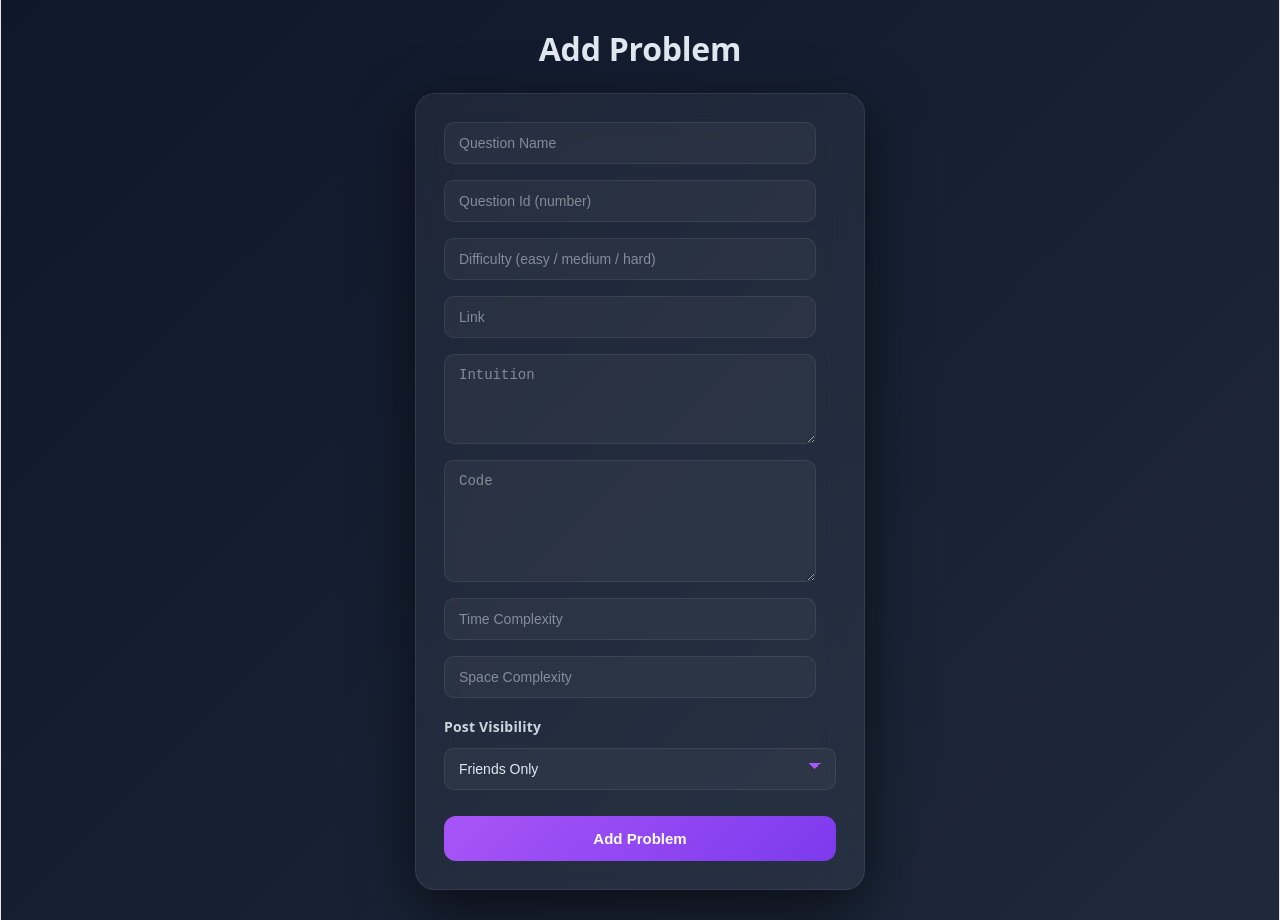
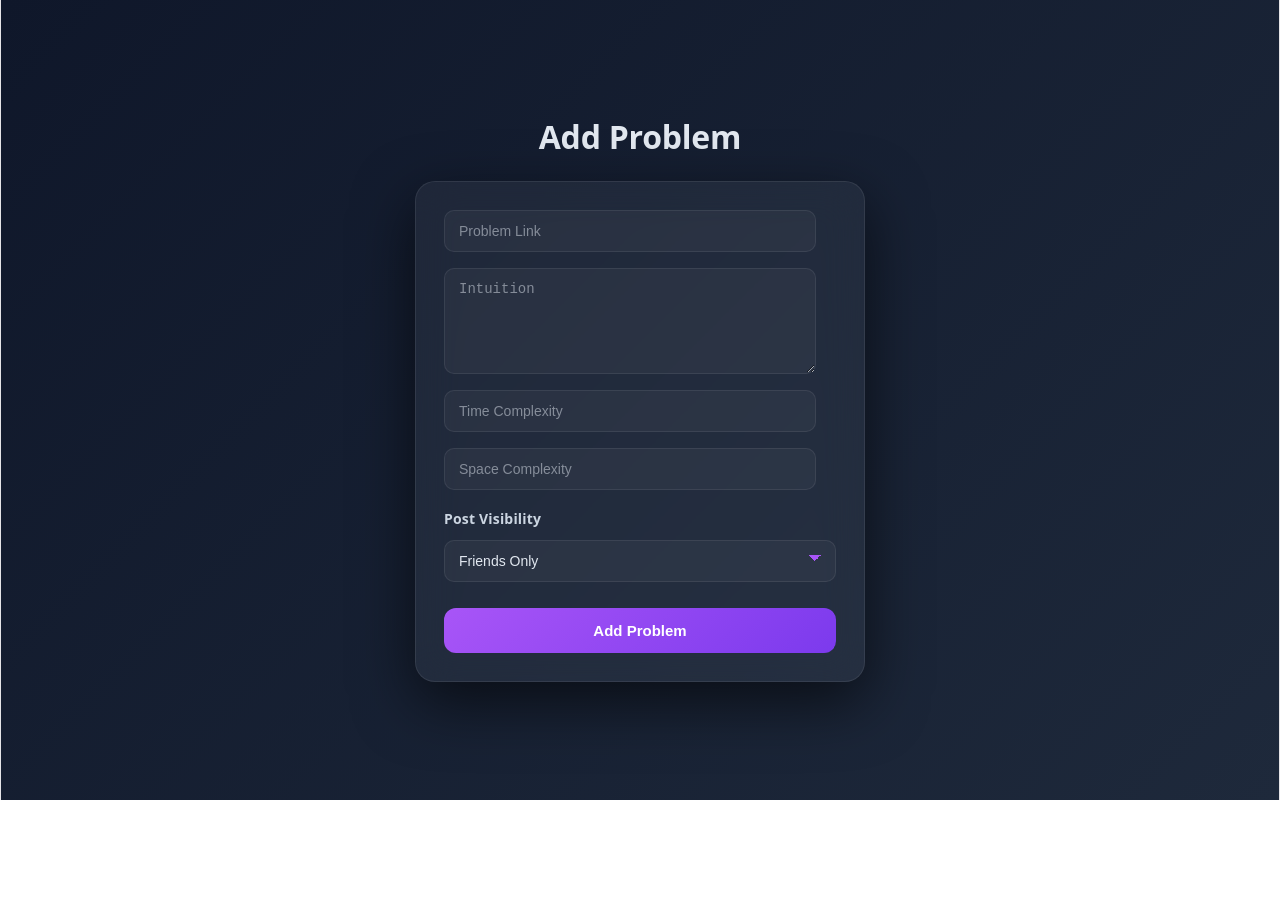
Before and after one commit to pavan-ganesh123/CodingFront, a React app: page /addProblem in a window 1280 px wide. After the commit the page ends 800 px from the top, so only its background shows below. Built offline with nearby package versions, Linux system fonts and the light colour scheme; the HTML template or start-up script is replaced by a standard one.

Commit message:
Reduced Inputs

```diff
--- a/src/AddProblem.jsx
+++ b/src/AddProblem.jsx
@@ -2,72 +2,24 @@ import React, { useState } from "react";
 import "./AddProblem.css";
 
 function AddProblem() {
-  const [questionName, setQuestionName] = useState("");
-  const [difficulty, setDifficulty] = useState("");
-  const [questionId, setQuestionId] = useState("");
   const [link, setLink] = useState("");
   const [intuition, setIntuition] = useState("");
-  const [code, setCode] = useState("");
-  const [message, setMessage] = useState("");
   const [timeComplexity, setTimeComplexity] = useState("");
   const [spaceComplexity, setSpaceComplexity] = useState("");
   const [visibility, setVisibility] = useState("FRIENDS");
+  const [message, setMessage] = useState("");
 
   const handleSubmit = async () => {
-    if (!questionId || isNaN(Number(questionId))) {
-      setMessage("Question ID must be a valid number");
+    if (!link.trim()) {
+      setMessage("Please enter a problem link");
       return;
     }
 
     try {
       const token = localStorage.getItem("token");
-      let platformName = "";
 
-      const lowerLink = link.toLowerCase();
-
-      if (lowerLink.includes("leetcode")) {
-        platformName = "Leetcode";
-      } else if (lowerLink.includes("codechef")) {
-        platformName = "Codechef";
-      } else if (lowerLink.includes("codeforces")) {
-        platformName = "Codeforces";
-      } else if (lowerLink.includes("cses")) {
-        platformName = "CSES";
-      } else {
-        platformName = "Other";
-      }
-      const createResponse = await fetch("http://localhost:8080/api/problems", {
-        method: "POST",
-        headers: {
-          "Content-Type": "application/json",
-          Authorization: `Bearer ${token}`,
-        },
-        body: JSON.stringify({
-        problem: {
-          questionName,
-          difficulty,
-          platformName,
-          questionId: Number(questionId),
-          link,
-          intuition,
-          code,
-          timeComplexity,
-          spaceComplexity,
-        },
-        visibility,
-      }),
-      });
-
-      if (!createResponse.ok) {
-        setMessage("Failed to save problem");
-        return;
-      }
-
-      const createdProblem = await createResponse.json();
-      const problemId = createdProblem.id;
-
-      const solveResponse = await fetch(
-        `http://localhost:8080/api/problems/my/solve?problemId=${problemId}`,
+      const response = await fetch(
+        "http://localhost:8080/api/problems/my/solve",
         {
           method: "POST",
           headers: {
@@ -75,32 +27,37 @@ function AddProblem() {
             Authorization: `Bearer ${token}`,
           },
           body: JSON.stringify({
-            solutionCode: code,
-            intuition: intuition,
-            timeComplexity: timeComplexity,
-            spaceComplexity: spaceComplexity,
+            link,
+            intuition,
+            timeComplexity,
+            spaceComplexity,
+            visibility,
+            timeTaken: null,
           }),
         }
       );
 
-      if (!solveResponse.ok) {
-        setMessage("Problem saved but marking as solved failed");
+      if (!response.ok) {
+        const errorText = await response.text();
+
+        setMessage(
+          errorText || "❌ Failed to add problem"
+        );
+
         return;
       }
 
-      setMessage("✅ Problem added and marked as solved!");
+      setMessage("✅ Problem added successfully!");
 
-      setQuestionName("");
-      setDifficulty("");
-      setQuestionId("");
       setLink("");
       setIntuition("");
-      setCode("");
       setTimeComplexity("");
       setSpaceComplexity("");
+      setVisibility("FRIENDS");
+
     } catch (error) {
-      console.error("Error:", error);
-      setMessage("Server error");
+      console.error(error);
+      setMessage("❌ Server error");
     }
   };
 
@@ -111,28 +68,7 @@ function AddProblem() {
       <div className="adding_card" style={{ maxWidth: "450px" }}>
         <input
           className="input"
-          placeholder="Question Name"
-          value={questionName}
-          onChange={(e) => setQuestionName(e.target.value)}
-        />
-
-        <input
-          className="input"
-          placeholder="Question Id (number)"
-          value={questionId}
-          onChange={(e) => setQuestionId(e.target.value)}
-        />
-
-        <input
-          className="input"
-          placeholder="Difficulty (easy / medium / hard)"
-          value={difficulty}
-          onChange={(e) => setDifficulty(e.target.value)}
-        />
-
-        <input
-          className="input"
-          placeholder="Link"
+          placeholder="Problem Link"
           value={link}
           onChange={(e) => setLink(e.target.value)}
         />
@@ -140,17 +76,9 @@ function AddProblem() {
         <textarea
           className="input"
           placeholder="Intuition"
-          rows="4"
+          rows="5"
           value={intuition}
           onChange={(e) => setIntuition(e.target.value)}
-        />
-
-        <textarea
-          className="input"
-          placeholder="Code"
-          rows="6"
-          value={code}
-          onChange={(e) => setCode(e.target.value)}
         />
 
         <input
@@ -168,7 +96,6 @@ function AddProblem() {
         />
 
         <div className="visibility-section">
-
           <label className="visibility-label">
             Post Visibility
           </label>
@@ -182,17 +109,19 @@ function AddProblem() {
             <option value="FRIENDS">Friends Only</option>
             <option value="PRIVATE">Only Me</option>
           </select>
-
         </div>
 
-        <button className="button button-accent" onClick={handleSubmit}>
+        <button
+          className="button button-accent"
+          onClick={handleSubmit}
+        >
           Add Problem
         </button>
 
         {message && (
           <p
             className={`message ${
-              message.includes("❌") ? "error" : "success"
+              message.startsWith("❌") ? "error" : "success"
             }`}
           >
             {message}
```
